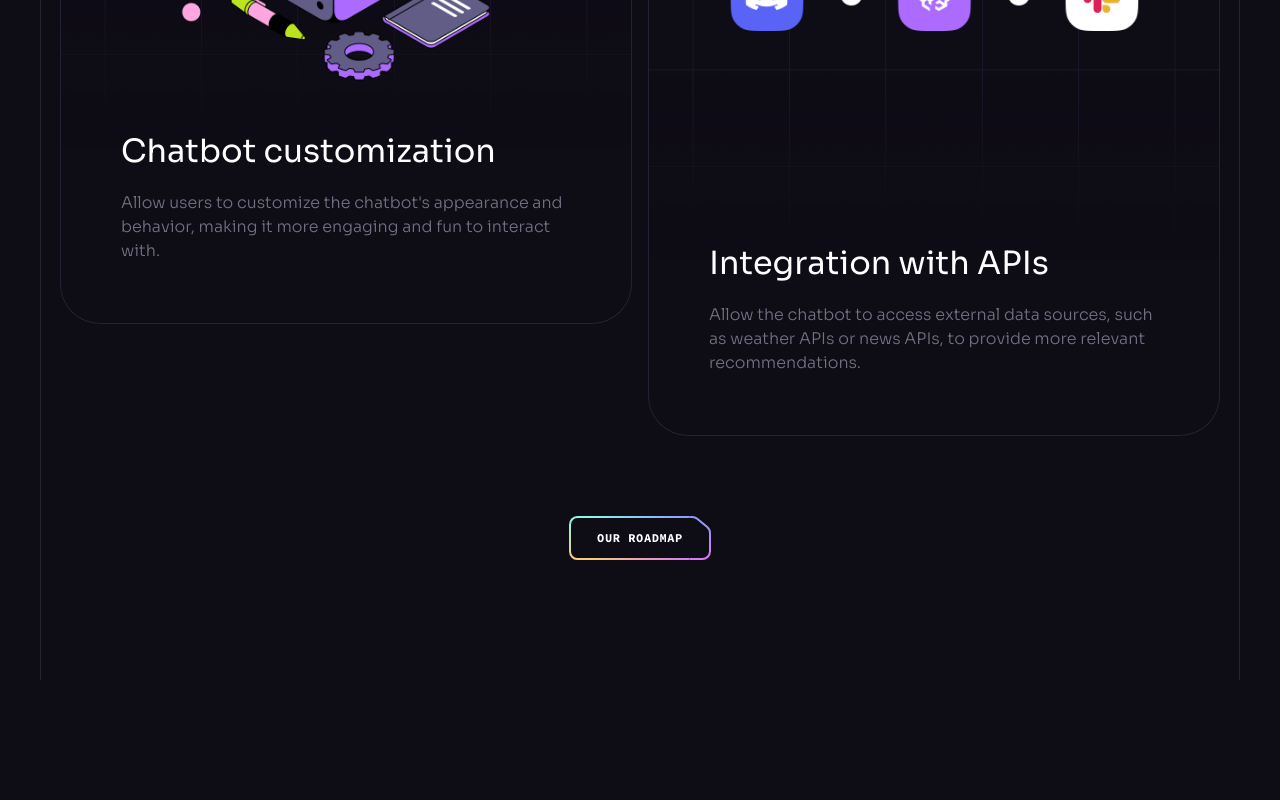
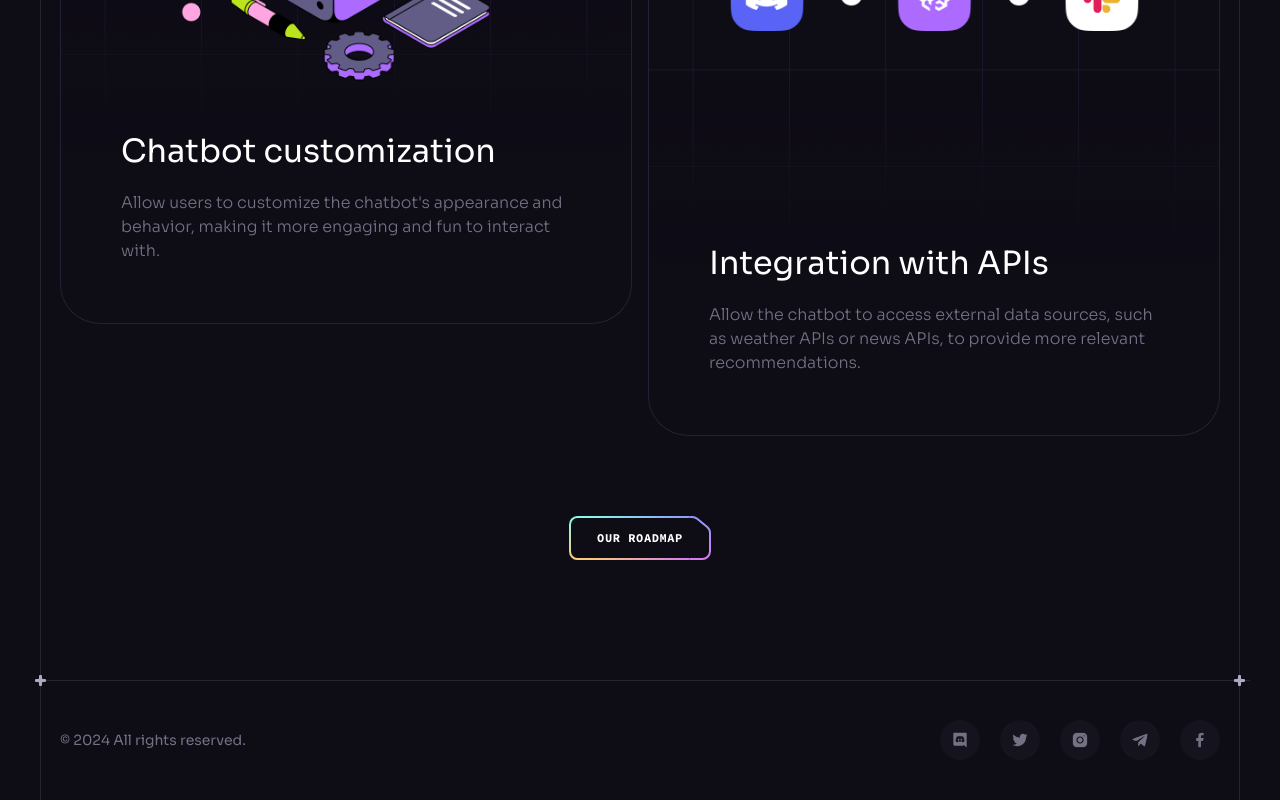
Before and after one commit to B1ack0ut1/brainwave, a React (Vite) app: page / in a window 1280 px wide. Shown: the part 8621-9421 px from the top of the page. Before the commit the page ends 9301 px from the top, so only its background shows below. Built offline with nearby package versions, Linux system fonts and the light colour scheme.

Commit message:
Worked on Footer component

```diff
--- a/src/App.jsx
+++ b/src/App.jsx
@@ -6,6 +6,7 @@
 import Services from "./components/Services";
 import Pricing from "./components/Pricing";
 import Roadmap from "./components/Roadmap";
+import Footer from "./components/Footer";
 
 const App = () => {
   return (
@@ -18,6 +19,7 @@
         <Services />
         <Pricing />
         <Roadmap />
+        <Footer />
       </div>
       <ButtonGradient />
     </>
--- a/src/components/Button.jsx
+++ b/src/components/Button.jsx
@@ -1,4 +1,3 @@
-import React from "react";
 import ButtonSvg from "../assets/svg/ButtonSvg";
 
 const Button = ({ className, href, onClick, children, px, white }) => {
--- /dev/null
+++ b/src/components/Footer.jsx
@@ -0,0 +1,28 @@
+import Section from "./Section";
+import { socials } from "../constants";
+
+const Footer = () => {
+  return (
+    <Section crosses className="!px-0 !py-10">
+      <div className="container flex sm:justify-between justify-center items-center gap-10 max-sm:flex-col">
+        <p className="caption text-n-4 lg:block">
+          &#169; {new Date().getFullYear()} All rights reserved.
+        </p>
+        <ul className="flex gap-5 flex-wrap">
+          {socials.map((item) => (
+            <a
+              className="flex items-center justify-center w-10 h-10 bg-n-7 rounded-full transition-colors hover:bg-n-6"
+              key={item.id}
+              href={item.url}
+              target="_blank"
+            >
+              <img src={item.iconUrl} width={16} height={16} alt={item.title} />
+            </a>
+          ))}
+        </ul>
+      </div>
+    </Section>
+  );
+};
+
+export default Footer;
--- a/src/components/Header.jsx
+++ b/src/components/Header.jsx
@@ -1,4 +1,4 @@
-import React, { useState } from "react";
+import { useState } from "react";
 import { useLocation } from "react-router-dom";
 import { disablePageScroll, enablePageScroll } from "scroll-lock";
 import { brainwave } from "../assets";
--- a/src/components/Notification.jsx
+++ b/src/components/Notification.jsx
@@ -1,4 +1,3 @@
-import React from "react";
 import { notification1 } from "../assets";
 import { notificationImages } from "../constants";
 
```
